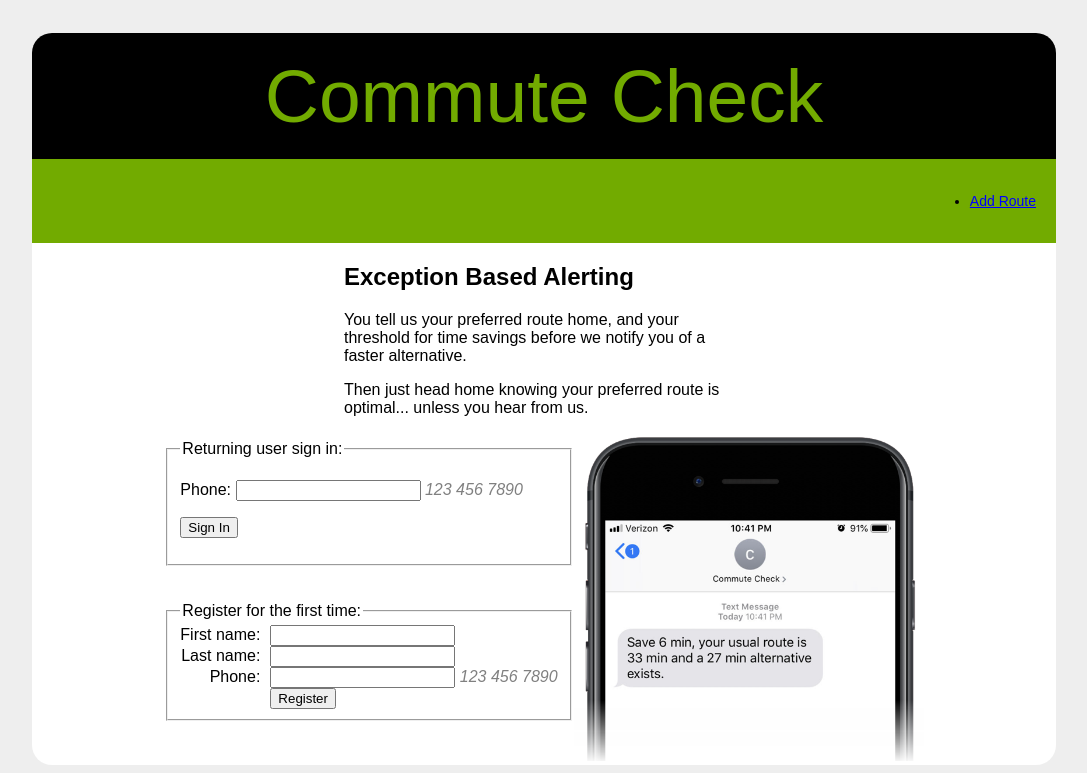
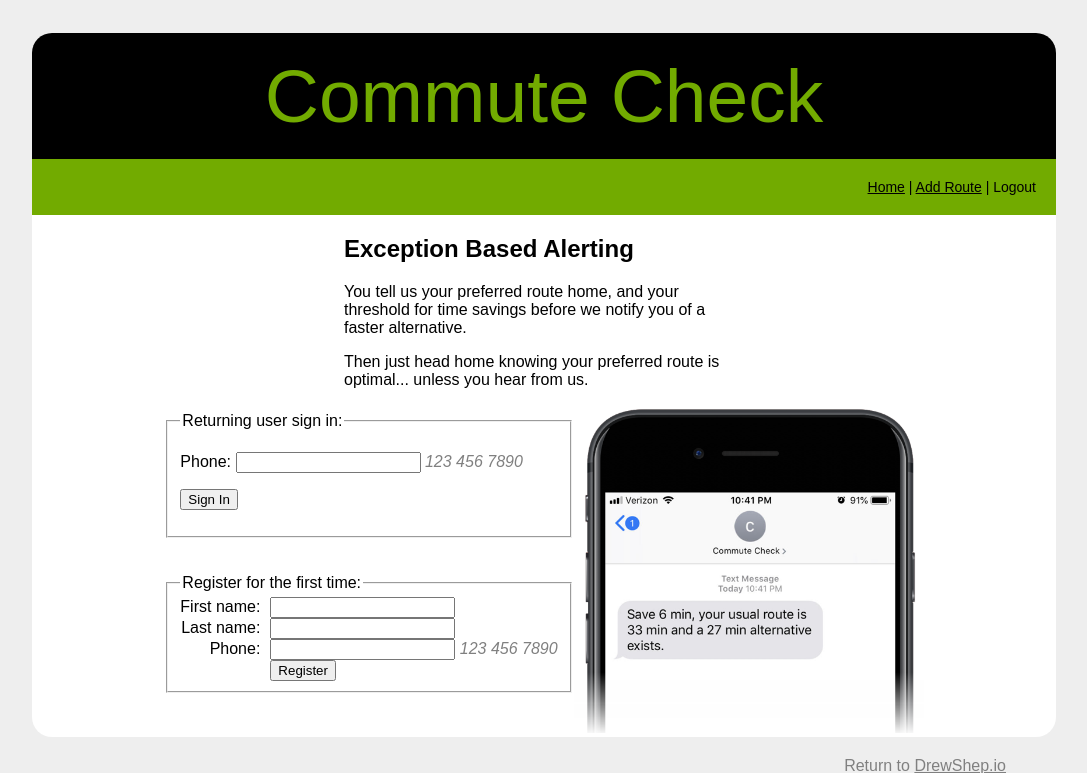
Before and after one commit to MrDrewShep/Commute_Check_With_Endpoints, a Flask app: page / in a window 1280 px wide. Shown: the top 773 px of the page, without its empty margins (96-1183 px from the left). Run offline with Flask 2, Linux system fonts and the light colour scheme.

Commit message:
Updated styling.

```diff
--- a/static/style.css
+++ b/static/style.css
@@ -39,24 +39,33 @@ body {
     display: flex;
     flex-direction: row;
     justify-content: space-between;
+    align-items: center;
     font-family: Arial, Helvetica, sans-serif;
     background: #72AB00;
     color: black;
     padding: 20px;
 }
 
+.user_info_wrapper {
+    font-size: 14px;
+    display: flex;
+    flex-direction: column;
+    justify-content: flex-start;
+}
+
 .user_info {
-    font-size: 14px;
     justify-content: flex-start;
+    text-align: left;
 }
 
 .links {
     font-size: 14px;
     justify-content: flex-end;
+    align-items: center;
 }
 
-.links li {
-    text-emphasis: none;
+.links a {
+    color: black;
 }
 
 .main_wrapper {
--- a/templates/layout.html
+++ b/templates/layout.html
@@ -15,16 +15,20 @@
         Commute Check
       </div class="banner_content">
       <div class="nav_wrapper">
-        <div class="user_info">
+        <div class="user_info_wrapper">
           {% if my_account %}
-          {{my_account.fname}} {{my_account.lname}}
-          {{formatted_phone}}
+          <div class="user_info">
+            {{my_account.fname}} {{my_account.lname}}
+          </div>
+          <div class="user_info">
+            {{formatted_phone}}
+          </div>
           {% endif %}
         </div>
         <div class="links">
-          <ul>
-            <li><a href="/route/new">Add Route</a></li>
-          </ul>
+          <a href="/route/home">Home</a> |
+          <a href="/route/new">Add Route</a> |
+          <a>Logout</a>
         </div>
       </div>
     </div class="header_wrapper">
```
